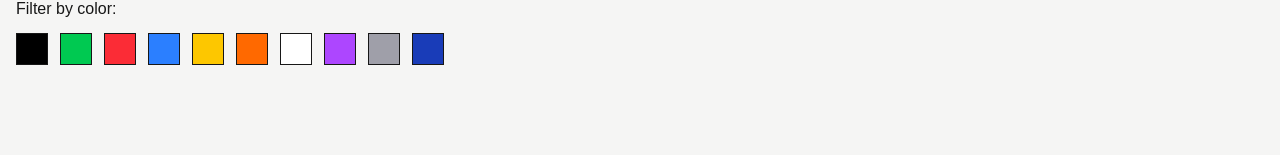
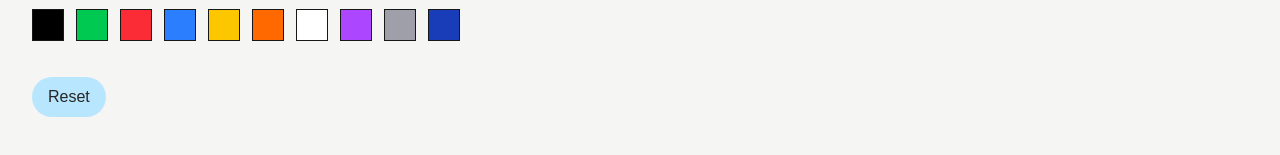
Before and after one commit to leighholcombe/shirt-gallery1, a Next.js app: page / in a window 1280 px wide. Shown: the part 1327-1482 px from the top of the page. Before the commit the page ends 1428 px from the top, so only its background shows below. Built offline with nearby package versions, Linux system fonts and the light colour scheme.

Commit message:
Switched all <a> to <Link> and removed 'use client'.

```diff
--- a/app/components/card.tsx
+++ b/app/components/card.tsx
@@ -1,4 +1,3 @@
-'use client';
 import Image from "next/image";
 import { Shirt } from "../lib/definitions";
 
--- a/app/components/chips.tsx
+++ b/app/components/chips.tsx
@@ -1,4 +1,3 @@
-'use client';
 import tags from '@/public/data/tags.json';
 import { useSearchParams } from 'next/navigation';
 import Tag from './tags';
--- a/app/components/colors.tsx
+++ b/app/components/colors.tsx
@@ -1,6 +1,6 @@
-'use client';
 import colors from '@/public/data/colors.json';
 import { ColorProps } from '../lib/definitions';
+import Link from 'next/link';
 
 export default function Color({ colorParam, selected }: ColorProps) {
   let colorClasses = "block w-8 h-8 custom-swatch hover:scale-125 transition-transform border";
@@ -19,8 +19,13 @@ export default function Color({ colorParam, selected }: ColorProps) {
   })};
 
   return (
-    <a href={`/?color=${colorValue}`} key={colorParam} className={colorClasses} aria-label={`color ${colorName}`}>
+    <Link
+      href={`/?color=${colorValue}`}
+      key={colorParam}
+      className={colorClasses}
+      aria-label={`color ${colorName}`}
+    >
       &nbsp;
-    </a>
+    </Link>
   );
 }
--- a/app/components/deck.tsx
+++ b/app/components/deck.tsx
@@ -1,6 +1,3 @@
-// deck shows all cards by default
-// deck contains the logic to filter cards
-'use client';
 import tags from '@/public/data/tags.json';
 import { useSearchParams } from 'next/navigation';
 import colors from '@/public/data/colors.json';
--- a/app/components/paramtest.tsx
+++ b/app/components/paramtest.tsx
@@ -1,4 +1,3 @@
-'use client';
 import tags from '@/public/data/tags.json';
 import colors from '@/public/data/colors.json';
 import { useSearchParams } from 'next/navigation';
--- a/app/components/swatches.tsx
+++ b/app/components/swatches.tsx
@@ -1,4 +1,3 @@
-'use client';
 import colors from '@/public/data/colors.json';
 import { useSearchParams } from 'next/navigation';
 import Color from './colors';
--- a/app/components/tags.tsx
+++ b/app/components/tags.tsx
@@ -1,6 +1,6 @@
-'use client';
 import tags from '@/public/data/tags.json';
 import { TagProps } from '../lib/definitions';
+import Link from 'next/link';
 
 export default function Tag({ tagParam, selected }: TagProps) {
   let chipClasses = "text-neutral-800 rounded-full block py-2 px-4 whitespace-nowrap hover:bg-sky-300";
@@ -20,8 +20,12 @@ export default function Tag({ tagParam, selected }: TagProps) {
   })};
 
   return (
-    <a href={`/?cat=${tagValue}`} key={tagParam} className={chipClasses}>
+    <Link
+      href={`/?cat=${tagValue}`}
+      key={tagParam}
+      className={chipClasses}
+    >
       {tagName}
-    </a>
+    </Link>
   );
 }
--- a/app/layout.tsx
+++ b/app/layout.tsx
@@ -1,4 +1,3 @@
-'use client';
 import type { Metadata } from "next";
 import "./globals.css";
 
--- a/app/page.tsx
+++ b/app/page.tsx
@@ -1,16 +1,16 @@
-'use client'; // Marks the component as a Client Component
 import Image from "next/image";
 import Swatches from "./components/swatches";
 import Chips from "./components/chips";
 import ParamTest from "./components/paramtest";
 import Deck from "./components/deck";
 import { Suspense } from "react";
+import Link from 'next/link';
 
 export default function Home() {
 
   return (
-    <div className="flex px-4">
-      <main>
+    <div className="flex px-8">
+      <main className="pb-12">
         <section id="gallery" className="my-6">
           <Suspense>
             <Deck></Deck>
@@ -32,6 +32,14 @@ export default function Home() {
             <Swatches></Swatches>
           </Suspense>
         </section>
+        <section id="reset" className="my-6">
+          <Link
+            href="/"
+            className="text-neutral-800 rounded-full block py-2 px-4 whitespace-nowrap hover:bg-sky-300 bg-sky-200 max-w-min"
+          >
+            Reset
+          </Link>
+        </section>
       </main>
     </div>
   );
```
